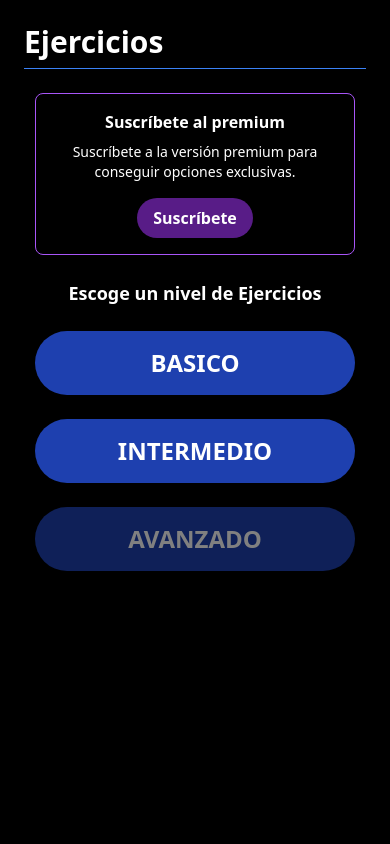
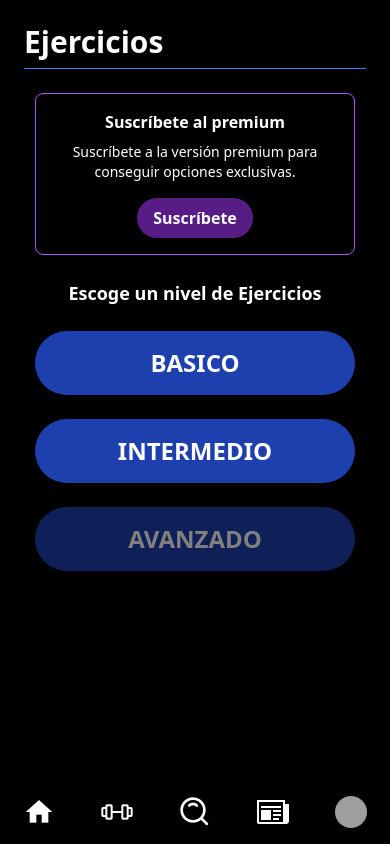
Before and after one commit to vicpoo/FrontUPGYM, an Angular app: page /exercise in a window 390 px wide. Built offline with nearby package versions, Linux system fonts and the light colour scheme; grey boxes are pictures that could not be loaded.

Commit message:
navbar movil

```diff
--- a/src/app/component/bottom-nav/bottom-nav.component.html
+++ b/src/app/component/bottom-nav/bottom-nav.component.html
@@ -1,17 +1,17 @@
-<div class="fixed bottom-0 w-full bg-black text-white flex justify-around py-2 lg:hidden">
-  <button routerLink="/home" routerLinkActive="text-blue-400" class="flex flex-col items-center">
-    <img src="assets/home.png" alt="Home" class="w-6 h-6">
+<div class="fixed bottom-0 w-full bg-black text-white flex justify-around py-4 lg:hidden">
+  <button routerLink="/home" routerLinkActive="text-blue-400" class="flex flex-col items-center space-y-1">
+    <img src="assets/home.png" alt="Home" class="w-8 h-8"> <!-- Aumenta el tamaño del icono -->
   </button>
-  <button routerLink="/exercise" routerLinkActive="text-blue-400" class="flex flex-col items-center">
-    <img src="assets/gym.png" alt="Rutinas" class="w-6 h-6">
+  <button routerLink="/exercise" routerLinkActive="text-blue-400" class="flex flex-col items-center space-y-1">
+    <img src="assets/gym.png" alt="Rutinas" class="w-8 h-8"> <!-- Aumenta el tamaño del icono -->
   </button>
-  <button routerLink="/busqueda" routerLinkActive="text-blue-400" class="flex flex-col items-center">
-    <img src="assets/search.png" alt="Busqueda" class="w-6 h-6">
+  <button routerLink="/busqueda" routerLinkActive="text-blue-400" class="flex flex-col items-center space-y-1">
+    <img src="assets/search.png" alt="Busqueda" class="w-8 h-8"> <!-- Aumenta el tamaño del icono -->
   </button>
-  <button routerLink="/noticias" routerLinkActive="text-blue-400" class="flex flex-col items-center">
-    <img src="assets/newspaper.png" alt="Noticias" class="w-6 h-6">
+  <button routerLink="/noticias" routerLinkActive="text-blue-400" class="flex flex-col items-center space-y-1">
+    <img src="assets/newspaper.png" alt="Noticias" class="w-8 h-8"> <!-- Aumenta el tamaño del icono -->
   </button>
-  <button routerLink="/perfil" routerLinkActive="text-blue-400" class="flex flex-col items-center">
-    <img src="assets/user.png" alt="Perfil" class="w-6 h-6 rounded-full">
+  <button routerLink="/perfil" routerLinkActive="text-blue-400" class="flex flex-col items-center space-y-1">
+    <img src="assets/user.png" alt="Perfil" class="w-8 h-8 rounded-full"> <!-- Aumenta el tamaño del icono -->
   </button>
 </div>
--- a/src/app/pages/exercise/exercise.component.html
+++ b/src/app/pages/exercise/exercise.component.html
@@ -1,10 +1,9 @@
-<div class="flex bg-black h-screen text-white">
-    <!-- Sidebar for navigation (use existing sidebar component) -->
+<div class="flex bg-black min-h-screen text-white">
+    <!-- Sidebar for desktop -->
     <app-sidebar class="hidden lg:block"></app-sidebar>
 
     <!-- Main Content -->
-    <div class="flex-1 p-6 space-y-6">
-        <!-- Header -->
+    <div class="flex-1 p-6 space-y-6 overflow-y-auto">
       <h1 class="text-3xl font-bold border-b border-blue-500 pb-2">Ejercicios</h1>
 
       <!-- Subscription Section -->
@@ -26,7 +25,7 @@
             BASICO
           </button>
 
-                <button routerLink="" class="w-full max-w-xs bg-blue-800 text-white font-bold py-4 rounded-full hover:bg-blue-700 text-2xl">
+          <button routerLink="/exercise-ubication" class="w-full max-w-xs bg-blue-800 text-white font-bold py-4 rounded-full hover:bg-blue-700 text-2xl">
             INTERMEDIO
           </button>
 
@@ -40,4 +39,7 @@
         </div>
       </div>
     </div>
+
+    <!-- Bottom Navigation for Mobile -->
+    <app-bottom-nav class="lg:hidden fixed bottom-0 w-full"></app-bottom-nav>
   </div>
```
Also changed, not shown: src/app/pages/exercise/exercise.component.ts (+3 -4 lines). Lines whose indentation alone changed are shown as unchanged.
